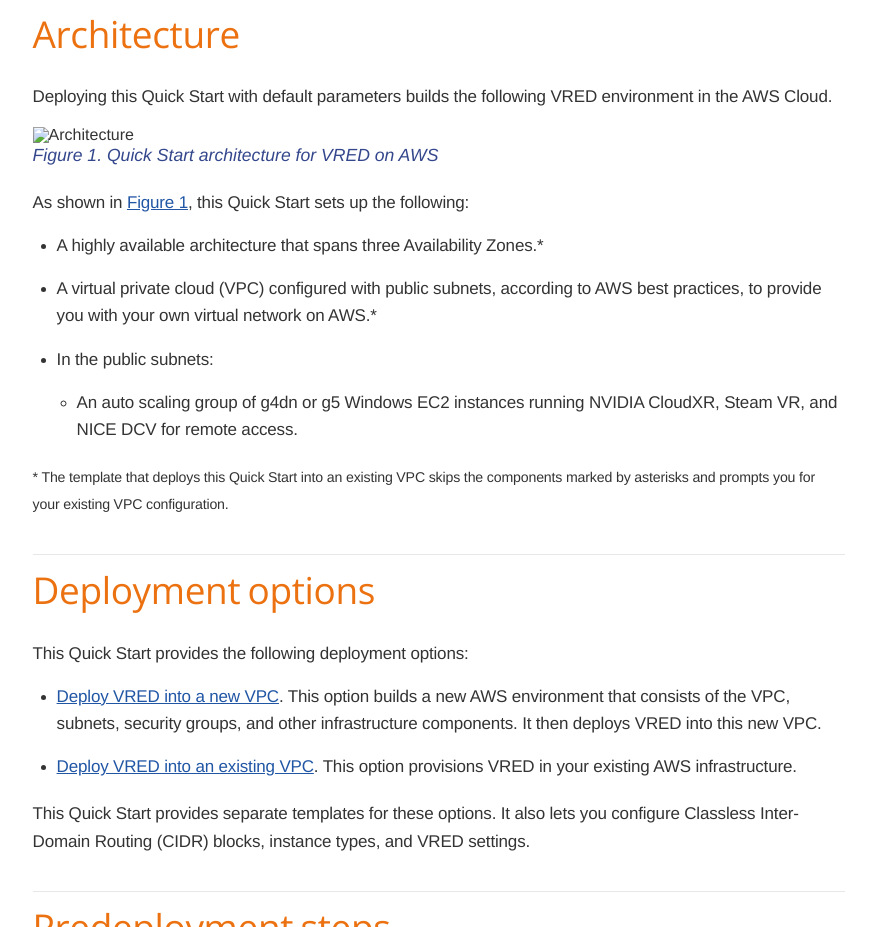
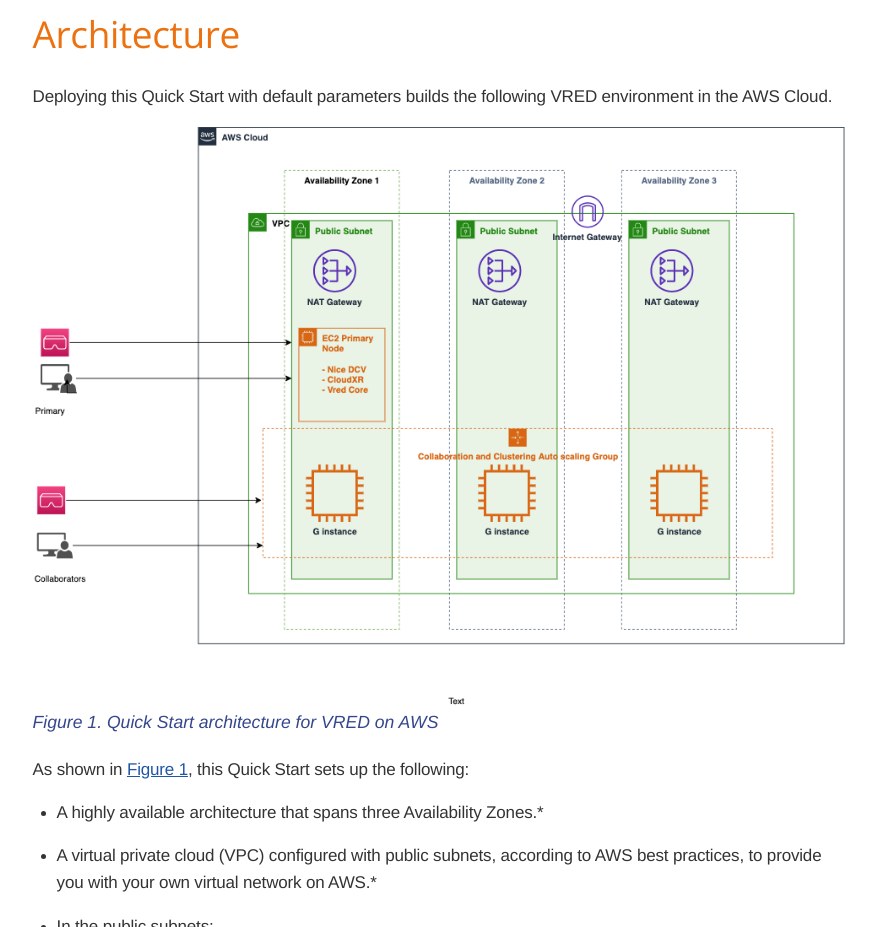
Before and after one commit to aws-quickstart/quickstart-nvidia-cloudxr, a plain HTML site: page index.html in a window 1280 px wide. Shown: the part 1107-2034 px from the top of the page, without its empty margins (329-1205 px from the left). Drawn offline with nearby package versions, Linux system fonts and the light colour scheme; a web font is replaced by a local one.

Commit message:
Updating architecture diagram path

```diff
--- a/index.html
+++ b/index.html
@@ -928,7 +928,7 @@ AWS Cloud.</p>
 </div>
 <div id="architecture1" class="imageblock">
 <div class="content">
-<img src="docs/deployment_guide/images/architecture_diagram.jpeg" alt="Architecture">
+<img src="docs/deployment_guide/images/architecture_diagram.png" alt="Architecture">
 </div>
 <div class="title">Figure 1. Quick Start architecture for VRED on AWS</div>
 </div>
```
Also changed, not shown: prod_example.html (+1 -1 lines).
